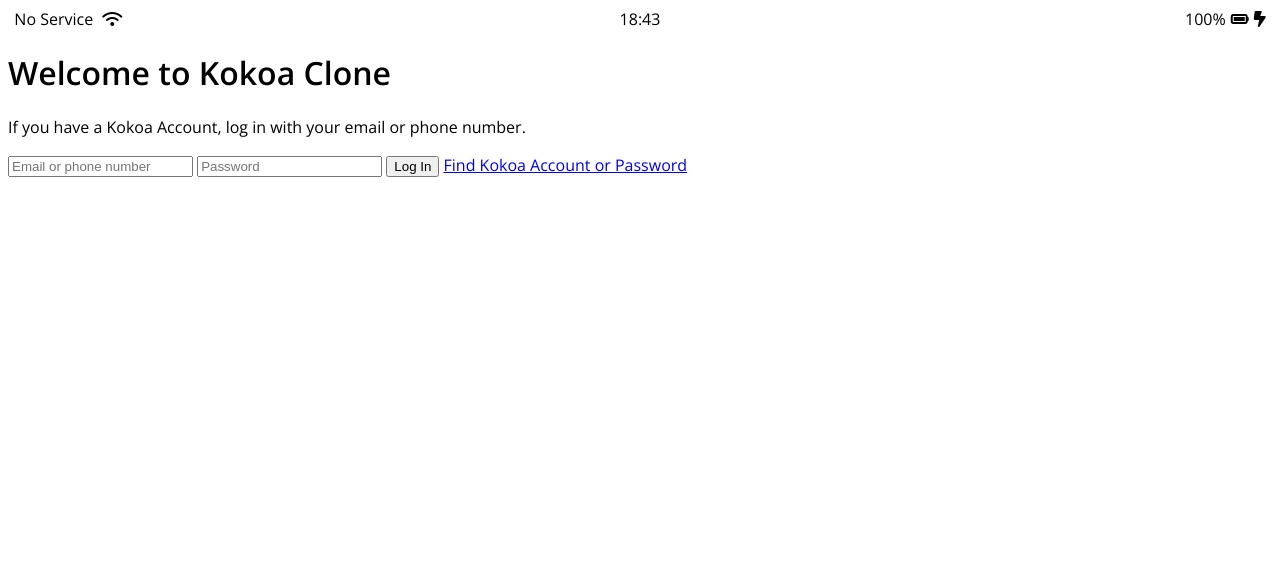
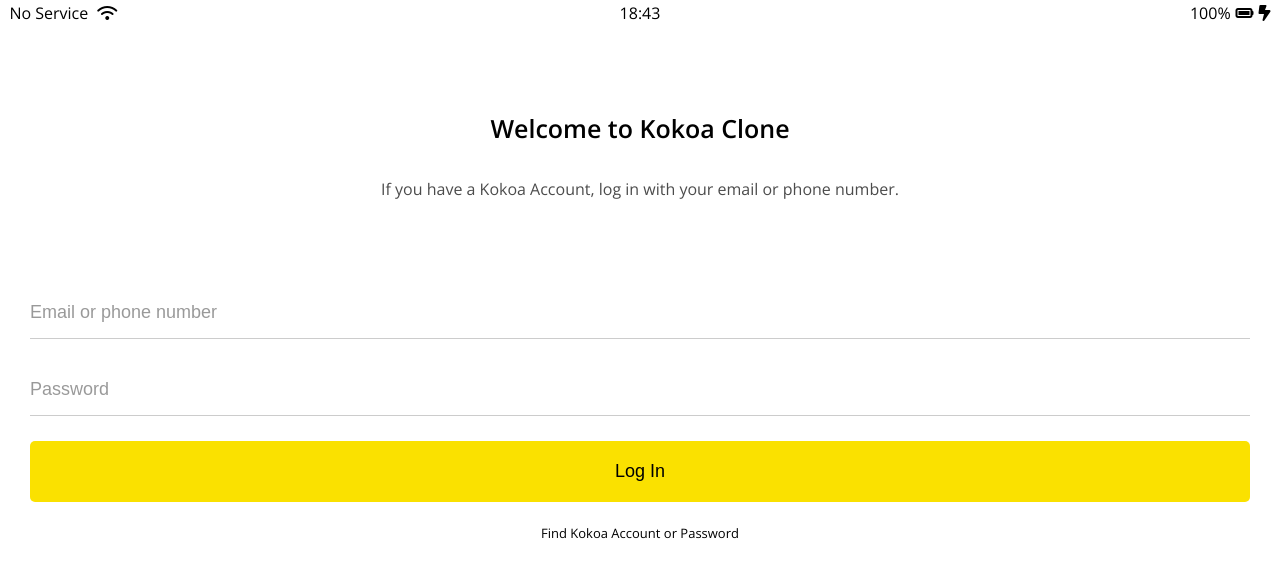
Before and after one commit to ktbyu823op/kokoa-clone, a plain HTML site: page index.html in a window 1280 px wide. Drawn offline with nearby package versions, Linux system fonts and the light colour scheme.

Commit message:
Added css of Header and Log In Form

```diff
--- /dev/null
+++ b/css/reset.css
@@ -0,0 +1,47 @@
+html, body, div, span, applet, object, iframe,
+h1, h2, h3, h4, h5, h6, p, blockquote, pre,
+a, abbr, acronym, address, big, cite, code,
+del, dfn, em, img, ins, kbd, q, s, samp,
+small, strike, strong, sub, sup, tt, var,
+b, u, i, center,
+dl, dt, dd, ol, ul, li,
+fieldset, form, label, legend,
+table, caption, tbody, tfoot, thead, tr, th, td,
+article, aside, canvas, details, embed,
+figure, figcaption, footer, header, hgroup,
+menu, nav, output, ruby, section, summary,
+time, mark, audio, video {
+	margin: 0;
+	padding: 0;
+	border: 0;
+	font-size: 100%;
+	font: inherit;
+	vertical-align: baseline;
+}
+/* HTML5 display-role reset for older browsers */
+article, aside, details, figcaption, figure,
+footer, header, hgroup, menu, nav, section {
+	display: block;
+}
+body {
+	line-height: 1;
+}
+ol, ul {
+	list-style: none;
+}
+blockquote, q {
+	quotes: none;
+}
+blockquote:before, blockquote:after,
+q:before, q:after {
+	content: '';
+	content: none;
+}
+table {
+	border-collapse: collapse;
+	border-spacing: 0;
+}
+
+input:focus {
+    outline: none;
+}
--- /dev/null
+++ b/css/status-bar.css
@@ -0,0 +1,28 @@
+.status-bar {
+    display: flex;
+    justify-content: center;
+    padding: 5px 3px;
+}
+
+.status-bar__column {
+    width: 33%;
+}
+
+.status-bar__column:first-child span {
+    margin-right: 5px;
+}
+
+.status-bar__column:nth-child(2) {
+    display: flex;
+    justify-content: center;
+}
+
+.status-bar__column:last-child {
+    display: flex;
+    justify-content: flex-end;
+    align-items: center;
+}
+
+.status-bar__column .fa-battery-full {
+    margin: 0px 5px;
+}
--- a/css/styles.css
+++ b/css/styles.css
@@ -1,33 +1,59 @@
 @import url('https://fonts.googleapis.com/css2?family=Open+Sans:wght@400;600&display=swap');
+@import "reset.css";
+@import "variables.css";
+@import "status-bar.css";
 
 body {
     font-family: 'Open Sans', sans-serif;
 }
 
-.status-bar {
+.welcome-header {
+    margin: 90px 0px;
+    text-align: center;
     display: flex;
-    justify-content: center;
+    flex-direction: column;
+    align-items: center;
+}
+.welcome-header__title {
+    margin-bottom: 40px;
+    font-size: 25px;
+    font-weight: 600;
+}
+.welcome-header__text {
+    width: 60%;
+    opacity: 0.7;
 }
 
-.status-bar__column {
-    width: 33%;
+#login-form {
+    display: flex;
+    flex-direction: column;
+    margin: 0px 30px;
 }
-
-.status-bar__column:first-child span {
-    margin-right: 5px;
+#login-form input {
+    padding: 15px 0px;
+    border: none;
+    font-size: 18px;
+    margin-bottom: 25px;
 }
-
-.status-bar__column:nth-child(2) {
-    display: flex;
-    justify-content: center;
+#login-form input::placeholder {
+    color: rgba(0,0,0,0.4);
 }
-
-.status-bar__column:last-child {
-    display: flex;
-    justify-content: flex-end;
-    align-items: center;
+#login-form input:not([type="submit"]){
+    transition: border-color 0.3s ease-in-out;
+    border-bottom: 1px solid rgba(0,0,0,0.2);
 }
-
-.status-bar__column .fa-battery-full {
-    margin: 0px 5px;
+#login-form input:focus {
+    border-color: var(--yellow);
 }
+#login-form input[type="submit"] {
+    background-color: var(--yellow);
+    cursor: pointer;
+    padding: 20px 0px;
+    border-radius: 5px;
+}
+#login-form a {
+    text-align: center;
+    text-decoration: none;
+    color: inherit;
+    font-size: 13px;
+}
--- /dev/null
+++ b/css/variables.css
@@ -0,0 +1,3 @@
+:root {
+    --yellow: #fae100;
+}
```
